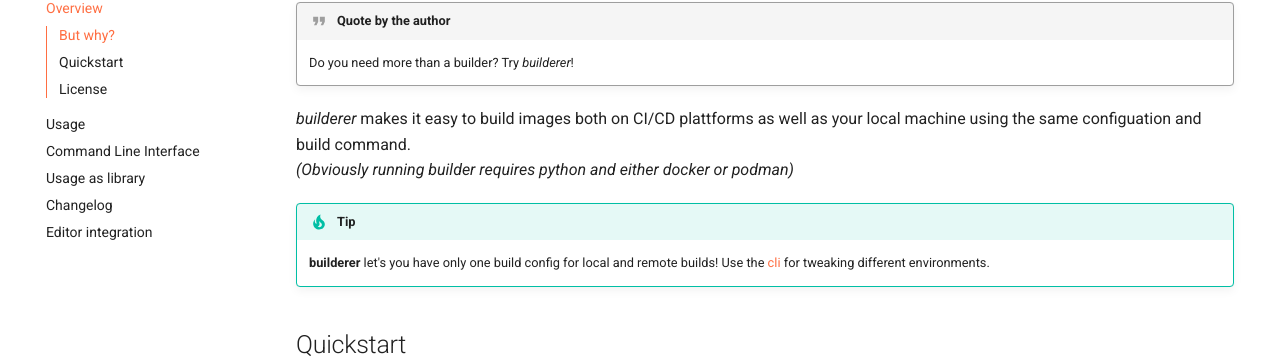
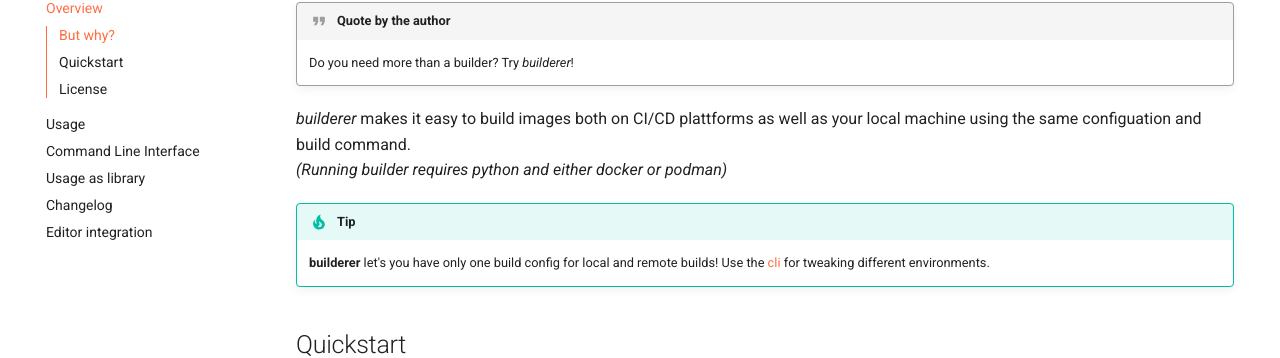
Before and after one commit to florian-sattler/builderer, an MkDocs documentation site: the page built from docs/index.md, in a window 1280 px wide and 900 px high, scrolled down 532 px. Shown: the part 100-458 px from the top of the window. Built offline with MkDocs 1.6.1 and Material for MkDocs 9.7.7, drawn with Linux system fonts in a browser that asks for light colours; comment, search, counter and statistics services are not loaded.

Commit message:
better formulation

```diff
--- a/docs/index.md
+++ b/docs/index.md
@@ -42,7 +42,7 @@ _builderer_ let's you build your container stack the **same way** your build pip
     Do you need more than a builder? Try _builderer_!
 
 _builderer_ makes it easy to build images both on CI/CD plattforms as well as your local machine using the same configuation and build command.
-<br>_(Obviously running builder requires python and either docker or podman)_
+<br>_(Running builder requires python and either docker or podman)_
 
 !!! tip
 
```
Also changed, not shown: docs/usage.md (+1 -1 lines).
